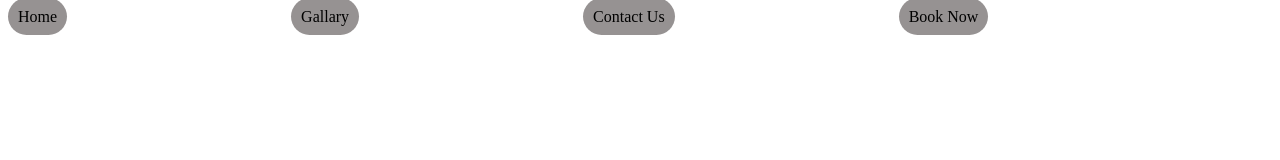
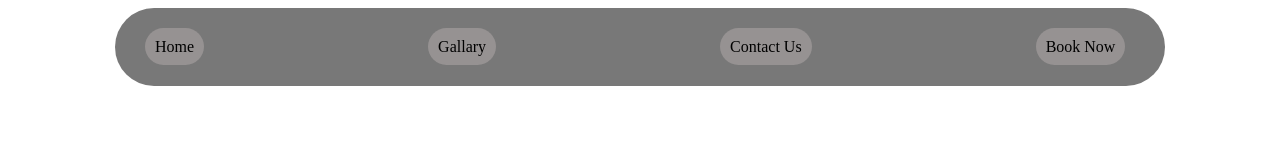
Before and after one commit to samcode9/XYZ_Adventures, a plain HTML site: page index.html in a window 1280 px wide. Drawn offline with Linux system fonts and the light colour scheme.

Commit message:
changed the colour of the background of the header and adjusted it in proper way

```diff
--- a/style.css
+++ b/style.css
@@ -1,29 +1,31 @@
 *{
   font-family: 'Times New Roman', Times, serif;
 }
-.header
+header
 {
- background-color: #D9D9D9;
- padding: 17px;
+ background-color: rgba(30,30,30,0.6);
+ padding: 30px;
  border-radius: 50px;
  margin: 20px;
  color: #000000;
  margin: auto;
- width: 1100px;
+ width: 990px;
 }/*background of the header*/
 a{
     text-decoration: none;
     color: #000000;
 }/*for the links*/
-#back{
-    background-color: #969292;
-    padding: 10px;
-    border-radius: 20px;
-    margin-right: 220px;
-} /*header background of the text*/
-#back1{
+#back, #back1 {
     background-color: #969292;
     padding: 10px;
     border-radius: 20px;
     margin-right: 0px;
-} /*header background for the booking box and adjusting its right side margin*/
+    text-align: right;
+
+  }
+#back {
+    margin-right: 220px; /* Adjust as needed for spacing */
+  }
+.background1{
+    background-image: url(/image\ 1.jpg);
+}
```
